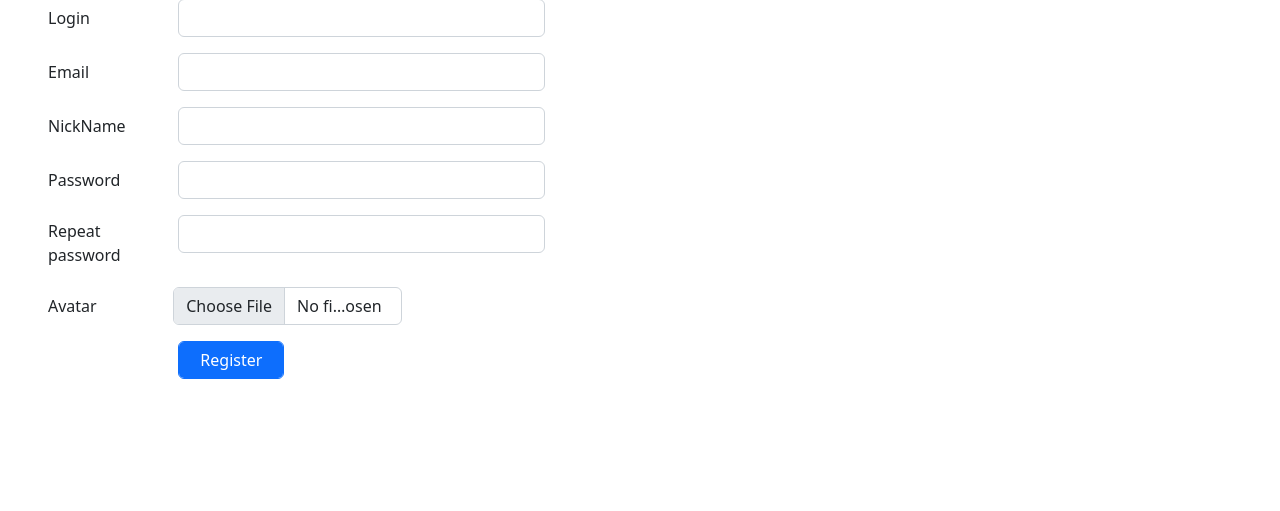
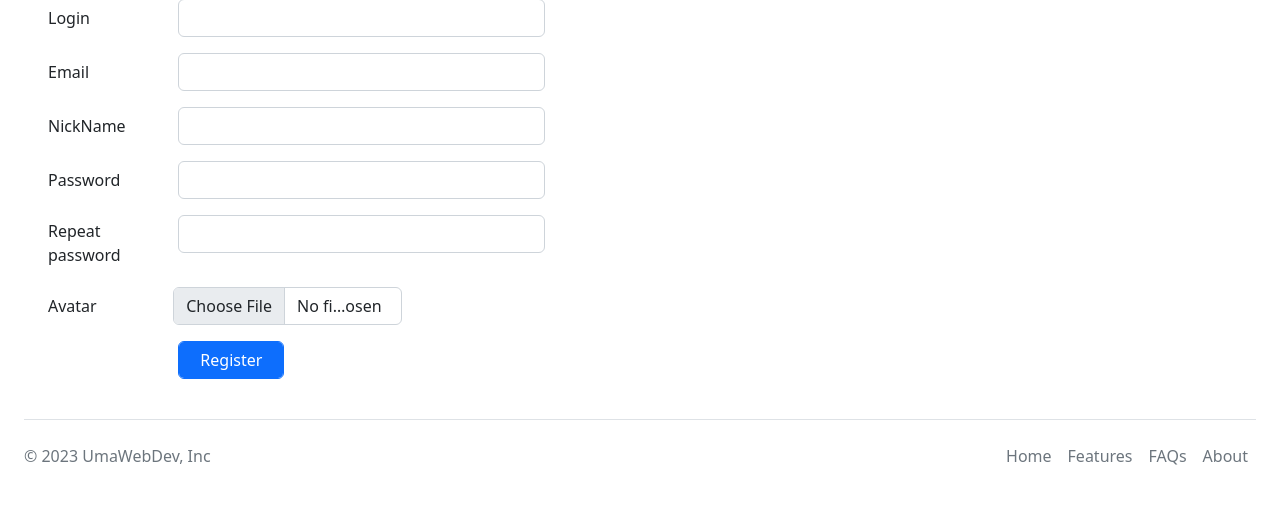
Before and after one commit to uma-op/ask, a Django app: page /signup/ in a window 1280 px wide. Shown: the part 212-723 px from the top of the page. Run offline with Django 4.2, Linux system fonts and the light colour scheme; data that the repository does not hold is empty; some libraries are stand-ins or nearby versions.

Commit message:
Добавлен футер

```diff
--- a/ask/app/management/commands/fill_db.py
+++ b/ask/app/management/commands/fill_db.py
@@ -87,7 +87,7 @@ class Command(BaseCommand):
                     profile = random.choice(profiles),
                     question = q,
                     text = "Lorem ipsum dolor sit amet, consectetur adipiscing elit. Mauris justo risus, pulvinar vel blandit sed, pharetra sit amet urna. Nunc molestie lacus nec lorem sagittis, ut ullamcorper dolor luctus. Donec facilisis turpis eu quam interdum varius. Fusce eu sodales metus. Maecenas ultrices nibh pellentesque nulla luctus, ut cursus turpis suscipit. Vestibulum ante ipsum primis in faucibus orci luctus et ultrices posuere cubilia curae; Nam gravida feugiat augue et sagittis.",
-                    is_correct = False,
+                    is_correct = random.randint(0, 1),
                     marks = 0
                 )
             )
--- a/ask/templates/app/base.html
+++ b/ask/templates/app/base.html
@@ -56,5 +56,14 @@
             </div>
         </div>
         <script src="{% static 'bootstrap/js/bootstrap.bundle.min.js' %}"></script>
+        <footer class="d-flex flex-wrap justify-content-between align-items-center py-3 m-4 border-top">
+            <p class="col-md-4 mb-0 text-muted">© 2023 UmaWebDev, Inc</p>
+            <ul class="nav col-md-4 justify-content-end">
+                <li class="nav-item"><a href="{% url 'index' %}" class="nav-link px-2 text-muted">Home</a></li>
+                <li class="nav-item"><a href="#" class="nav-link px-2 text-muted">Features</a></li>
+                <li class="nav-item"><a href="#" class="nav-link px-2 text-muted">FAQs</a></li>
+                <li class="nav-item"><a href="#" class="nav-link px-2 text-muted">About</a></li>
+            </ul>
+        </footer>
     </body>
 </html>
--- a/ask/templates/app/one_question.html
+++ b/ask/templates/app/one_question.html
@@ -72,6 +72,11 @@
                 <div class="row m-3">
                     <span>{{ answer.text }}</span>
                 </div>
+                {% if answer.is_correct %}
+                <div class="row m-3">
+                    <span>correct!!!</span>
+                </div>
+                {% endif %}
             </div>
         </div>
     </div>
```
